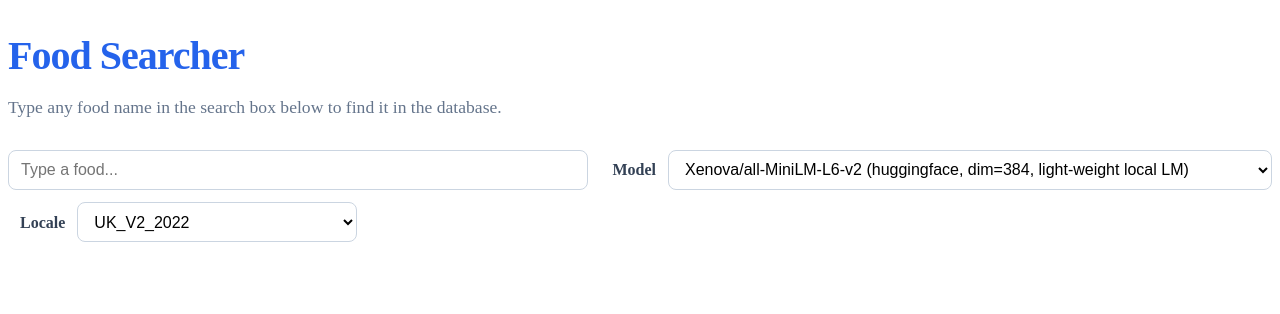
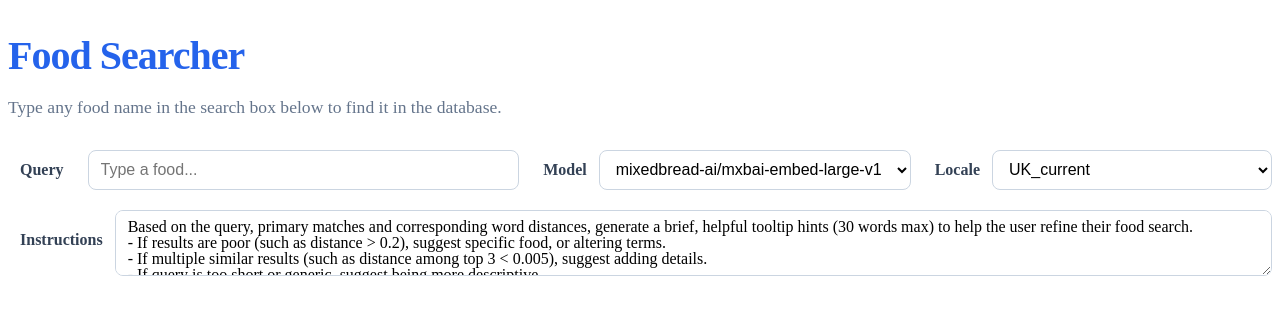
Before and after one commit to intake24/foodSearcher, a Vue app in the folder app/: page / in a window 1280 px wide. Shown: the top 314 px of the page. Built offline with nearby package versions, Linux system fonts and the light colour scheme.

Commit message:
feat(main): Enable prompt instructions editable

```diff
--- a/app/src/components/FoodSearch.vue
+++ b/app/src/components/FoodSearch.vue
@@ -1,7 +1,9 @@
 <template>
   <div>
     <div class="control-bar">
+      <label class="control-label" for="foodQuery">Query</label>
       <input
+        id="foodQuery"
         v-model="query"
         placeholder="Type a food..."
         class="control"
@@ -24,6 +26,16 @@
           </option>
         </select>
       </div>
+      <div class="instructions-container">
+        <label class="control-label" for="instructionsInput">Instructions</label>
+        <textarea
+          v-model="instructions"
+          id="instructionsInput"
+          placeholder="Hint instructions..."
+          class="control"
+          rows="3"
+        ></textarea>
+      </div>
     </div>
     <div v-if="hint" class="hint-tooltip" :class="`hint-${hintConfidence}`">💡 {{ hint }}</div>
     <div v-if="isLoading" class="loading">Searching...</div>
@@ -41,6 +53,7 @@ import { ref, watch } from 'vue'
 import axios from 'axios'
 
 const query = ref('')
+const instructions = ref('')
 const isLoading = ref(false)
 const hint = ref('')
 const hintConfidence = ref<'low' | 'medium' | 'high'>('low')
@@ -58,26 +71,52 @@ const results = ref<Food[]>([])
 // Model selection
 const models = [
   {
-    label: 'Xenova/all-MiniLM-L6-v2 (huggingface, dim=384, light-weight local LM)',
+    label: 'Xenova/all-MiniLM-L6-v2',
     value: 'Xenova/all-MiniLM-L6-v2',
   },
   {
-    label: 'mixbreadai/mxbai-embed-large-v1 (huggingface, dim=1024, mid-size local LM)',
+    label: 'mixedbread-ai/mxbai-embed-large-v1',
     value: 'mixedbread-ai/mxbai-embed-large-v1',
   },
   {
-    label: 'gemini-embedding-001 (Google, dim=3072, Cloud-based Embeddings LM)',
+    label: 'gemini-embedding-001',
     value: 'gemini-embedding-001',
   },
 ]
-const selectedModel = ref<string>(models[0].value)
+const selectedModel = ref<string>(models[1].value)
 
 // Locale selection
 const locales = [
   { label: 'UK_V2_2022', value: 'UK_V2_2022' },
   { label: 'UK_current', value: 'UK_current' },
 ]
-const selectedLocale = ref<string>(locales[0].value)
+const selectedLocale = ref<string>(locales[1].value)
+
+instructions.value = `Based on the query, primary matches and corresponding word distances, generate a brief, helpful tooltip hints (30 words max) to help the user refine their food search.
+- If results are poor (such as distance > 0.2), suggest specific food, or altering terms.
+- If multiple similar results (such as distance among top 3 < 0.005), suggest adding details.
+- If query is too short or generic, suggest being more descriptive.
+- Be direct, polite and actionable, using simple language with suggestions.
+- If results are good, respond with an empty hint.
+- If query is not a food name, suggest using food names.
+- Advise against typos or uncommon terms.
+- Avoid mentioning distances or technical terms.
+- If query contains offensive terms, ignore them and focus on food search.
+- If the query is a food but not find as the same language to the primary matches, suggest using the food name in that language.
+
+Query: pizza
+Answer: You might want to specify the type of pizza or add toppings to narrow down your search.
+
+Query: apple
+Answer: Try adding more details like the variety of apple or whether you're looking for fresh or cooked options.
+
+Query: car
+Answer: It seems like "car" is not a food item. Please use food names to get relevant search results.
+
+Query: Coca Coka
+Answer: Is it possible you meant "Coca Cola"? Please check for typos or use common food and beverage names.
+
+Now provide the hint based on the above instructions.`
 
 async function search(searchQuery: string) {
   if (!searchQuery.trim()) {
@@ -103,6 +142,7 @@ async function search(searchQuery: string) {
       const hintRes = await axios.post(`${baseUrl}/search-hints`, {
         query: searchQuery,
         results: results.value.slice(0, 10),
+        instructions: instructions.value,
       })
       hint.value = hintRes.data.hint || ''
       hintConfidence.value = hintRes.data.confidence || 'low'
@@ -135,6 +175,7 @@ function debouncedSearch() {
 watch(query, () => debouncedSearch())
 watch(selectedModel, () => debouncedSearch())
 watch(selectedLocale, () => debouncedSearch())
+// watch(instructions, () => debouncedSearch())
 </script>
 
 <style scoped>
@@ -278,4 +319,24 @@ li {
   border-color: #10b981;
   color: #065f46;
 }
+
+.instructions-container {
+  display: flex;
+  flex: 1 1 100%;
+  padding-top: 8px;
+}
+
+.instructions-container .control-label {
+  align-self: flex-start;
+  padding-top: 10px;
+}
+
+.control-bar textarea.control {
+  height: auto;
+  min-height: 40px;
+  padding: 8px 12px;
+  resize: vertical;
+  flex: 1;
+  font-family: inherit;
+}
 </style>
```
Also changed, not shown: 1 other file (tests, documents, lock files or other folders).
